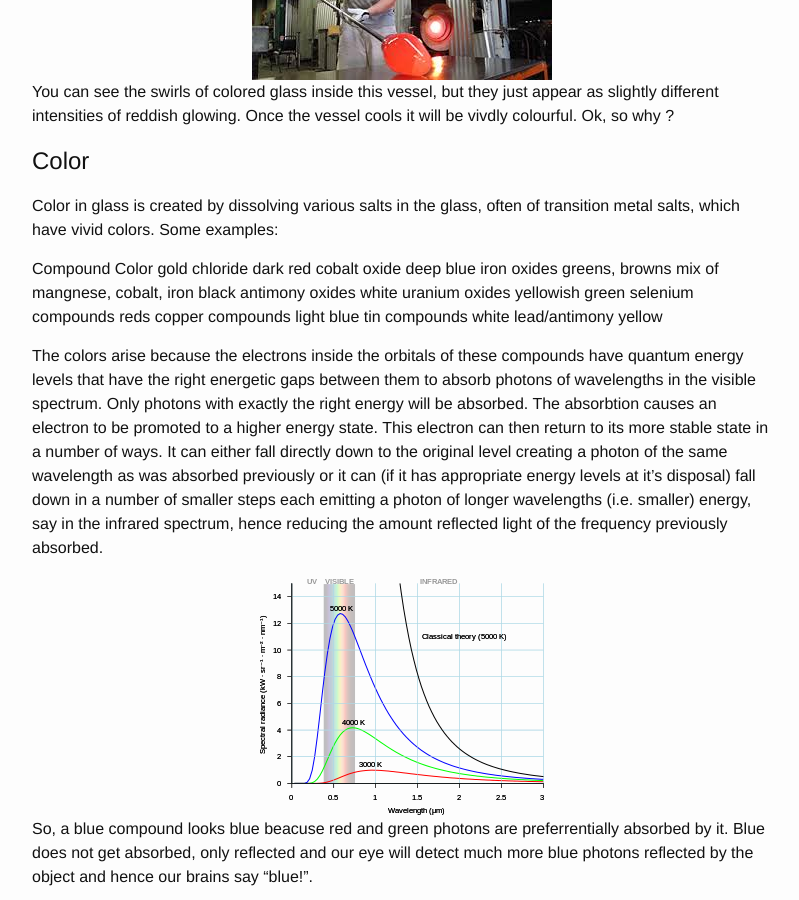
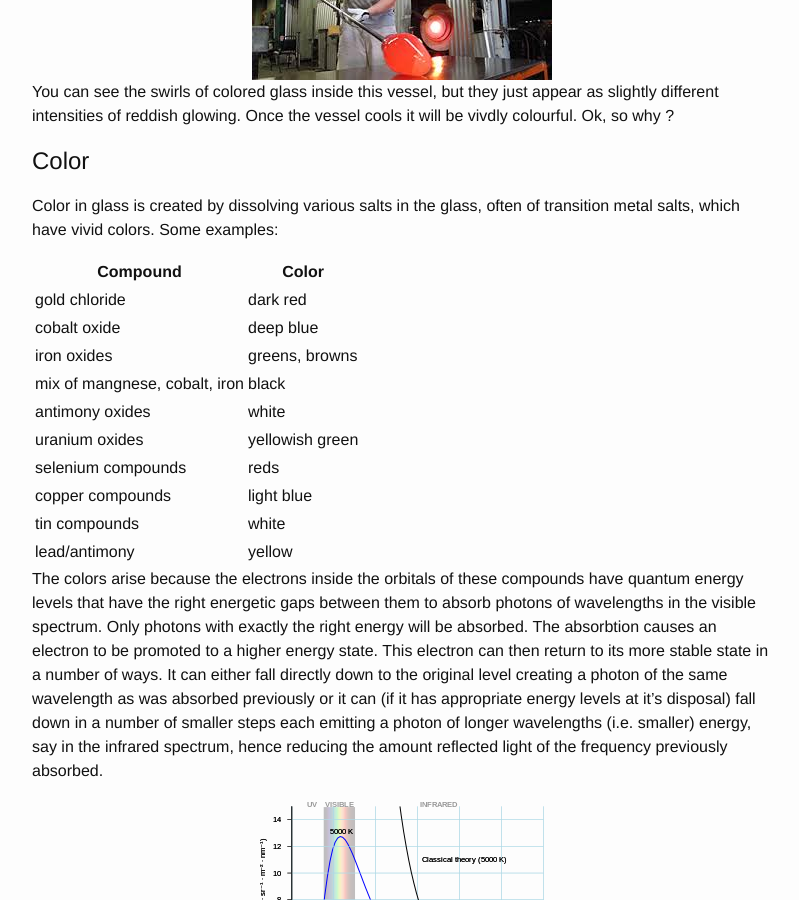
Before and after one commit to mtyka/mtyka.github.io, a Jekyll site: the page built from _posts/2012-05-17-why-does-glass-when-heated-lose-its-color.markdown, in a window 1280 px wide and 900 px high, scrolled down 489 px. Shown: the whole window, without its empty margins (238-1037 px from the left). Built offline with Jekyll 4.4.1, drawn with Linux system fonts in a browser that asks for light colours.

Commit message:
Table addition

```diff
--- a/_posts/2012-05-17-why-does-glass-when-heated-lose-its-color.markdown
+++ b/_posts/2012-05-17-why-does-glass-when-heated-lose-its-color.markdown
@@ -17,17 +17,18 @@ You can see the swirls of colored glass inside this vessel, but they just appear
 
 Color in glass is created by dissolving  various salts in the glass, often of transition metal salts, which have vivid colors. Some examples:
 
-Compound  Color
-gold chloride dark red
-cobalt oxide  deep blue
-iron oxides greens, browns
-mix of mangnese, cobalt, iron black
-antimony oxides white
-uranium oxides  yellowish green
-selenium compounds  reds
-copper compounds  light blue
-tin compounds white
-lead/antimony yellow
+Compound | Color
+-----------------------|--------
+gold chloride | dark red
+cobalt oxide | deep blue
+iron oxides | greens, browns
+mix of mangnese, cobalt, iron | black
+antimony oxides | white
+uranium oxides | yellowish green
+selenium compounds | reds
+copper compounds | light blue
+tin compounds | white
+lead/antimony | yellow
 
 The colors arise because the electrons inside the orbitals of these compounds have quantum energy levels that have the right energetic gaps between them to absorb photons of wavelengths in the visible spectrum. Only photons with exactly the right energy will be absorbed. The absorbtion causes an electron to be promoted to a higher energy state. This electron can then return to its more stable state in a number of ways. It can either fall directly down to the original level creating a photon of the same wavelength as was absorbed previously or it can (if it has appropriate energy levels at it’s disposal) fall down in a number of smaller steps each emitting a photon of longer wavelengths (i.e. smaller) energy, say in the infrared spectrum, hence reducing the amount reflected light of the frequency previously absorbed.
 
```
